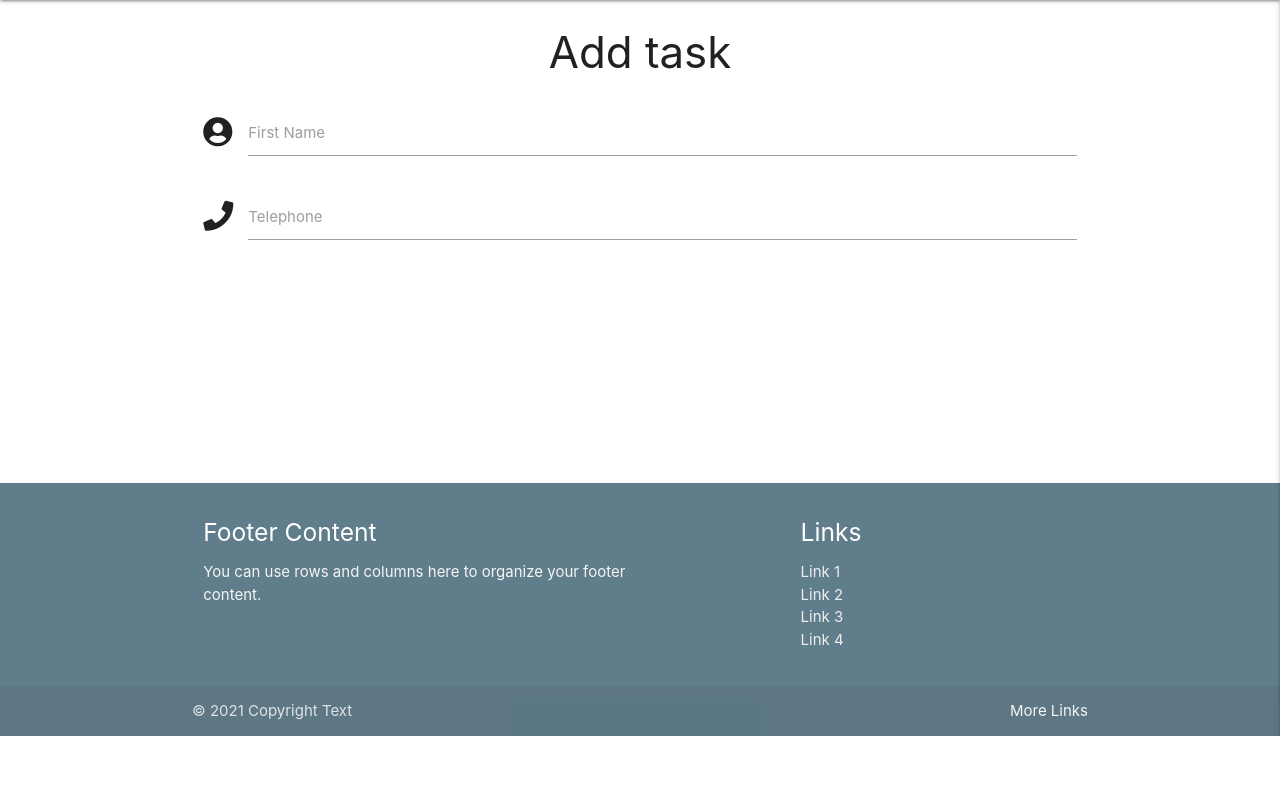
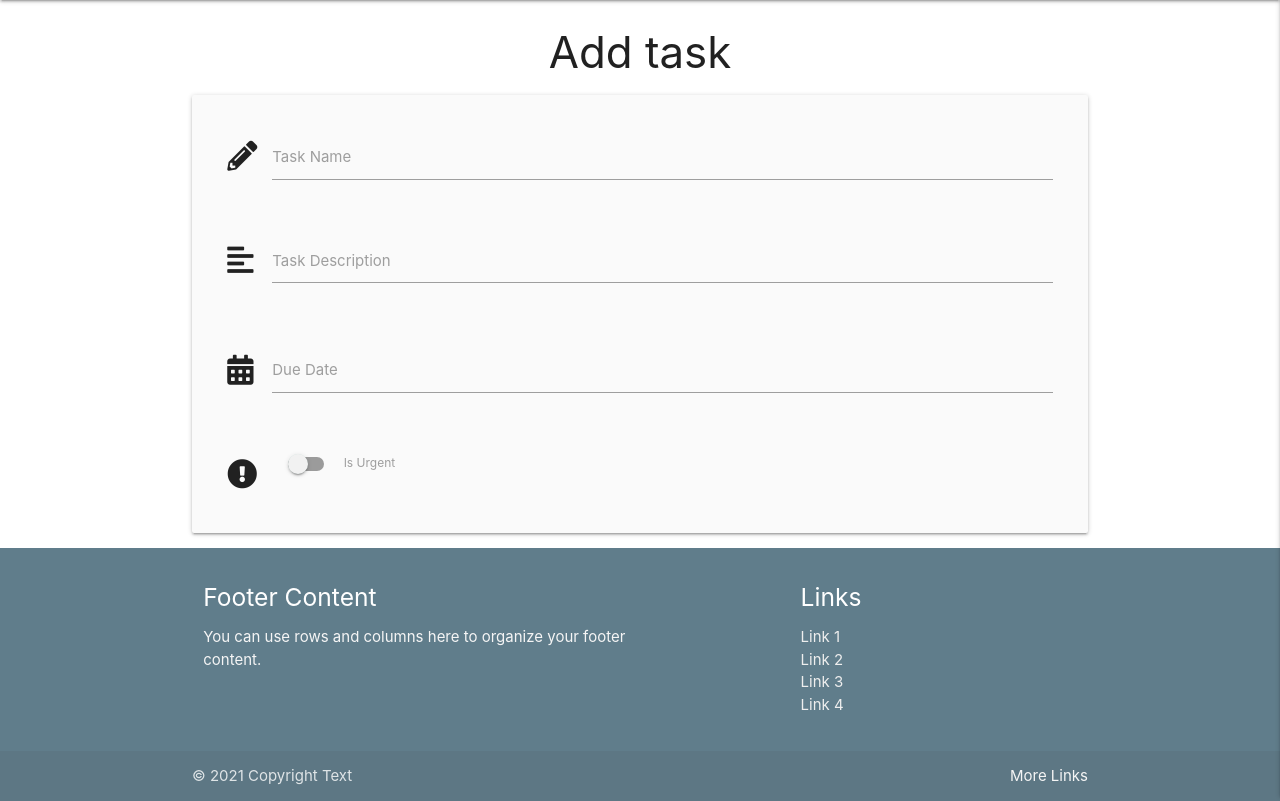
Before and after one commit to smcgdub/task_manager_project, a Flask app: page /add_task in a window 1280 px wide. Shown: the part 64-865 px from the top of the page. Before the commit the page ends 800 px from the top, so only its background shows below. Run offline with Flask 2, Linux system fonts and the light colour scheme; some libraries are stand-ins or nearby versions.

Commit message:
add task form input fields

```diff
--- a/static/js/script.js
+++ b/static/js/script.js
@@ -1,10 +1,22 @@
+// SIDE NAV OPEN
 $(document).ready(function () {
   $(".sidenav").sidenav({
     edge: "right"
   });
   $('.collapsible').collapsible();
 });
-
+// URGENT ICON
 $(document).ready(function () {
   $('.tooltipped').tooltip();
 });
+// DATE PICKER
+$(document).ready(function () {
+  $('.datepicker').datepicker({
+    format: "dd mmmm, yyyy",
+    yearRange: 3,
+    showClearBtn: true,
+    i18n: {
+      done: "Select"
+    }
+  });
+});
--- a/templates/add_task.html
+++ b/templates/add_task.html
@@ -3,18 +3,44 @@
 
 <h3 class="center-align">Add task</h3>
 
-<div class="row">
+<div class="row card-panel grey lighten-5">
   <form class="col s12" method="POST" action="">
     <div class="row">
+      <!-- FIRST INPUT FIELD -->
       <div class="input-field col s12">
-        <i class="fas fa-user-circle prefix"></i>
-        <input id="icon_prefix" type="text" class="validate">
-        <label for="icon_prefix">First Name</label>
+        <i class="fas fa-pencil-alt prefix"></i>
+        <input id="task_name" name="task_name" type="text" class="validate" minlength="5" maxlength="50" required>
+        <label for="task_name">Task Name</label>
       </div>
+    </div>
+    <!-- SECOND INPUT FIELD -->
+    <div class="row">
       <div class="input-field col s12">
-        <i class="fas fa-phone prefix"></i>
-        <input id="icon_telephone" type="tel" class="validate">
-        <label for="icon_telephone">Telephone</label>
+        <i class="fas fa-align-left prefix"></i>
+        <textarea id="task_description" name="task_description" minlength="5" maxlength="200"
+          class="materialize-textarea validate" required></textarea>
+        <label for="task_description">Task Description</label>
+      </div>
+    </div>
+    <!-- DATE -->
+    <div class="row">
+      <div class="input-field col s12">
+        <i class="fas fa-calendar-alt prefix"></i>
+        <input id="due_date" name="due_date" type="text" class="datepicker validate" required>
+        <label for="due_date">Due Date</label>
+      </div>
+    </div>
+    <!-- IS URGENT -->
+    <div class="row">
+      <div class="input-field col s12">
+        <div class="switch">
+          <i class="fas fa-exclamation-circle prefix"></i>
+          <label for="is_urgent">
+            <input type="checkbox" id="is_urgent" name="is_urgent">
+            <span class="lever"></span>
+            Is Urgent
+          </label>
+        </div>
       </div>
     </div>
   </form>
```
Lines whose indentation alone changed are shown as unchanged.
